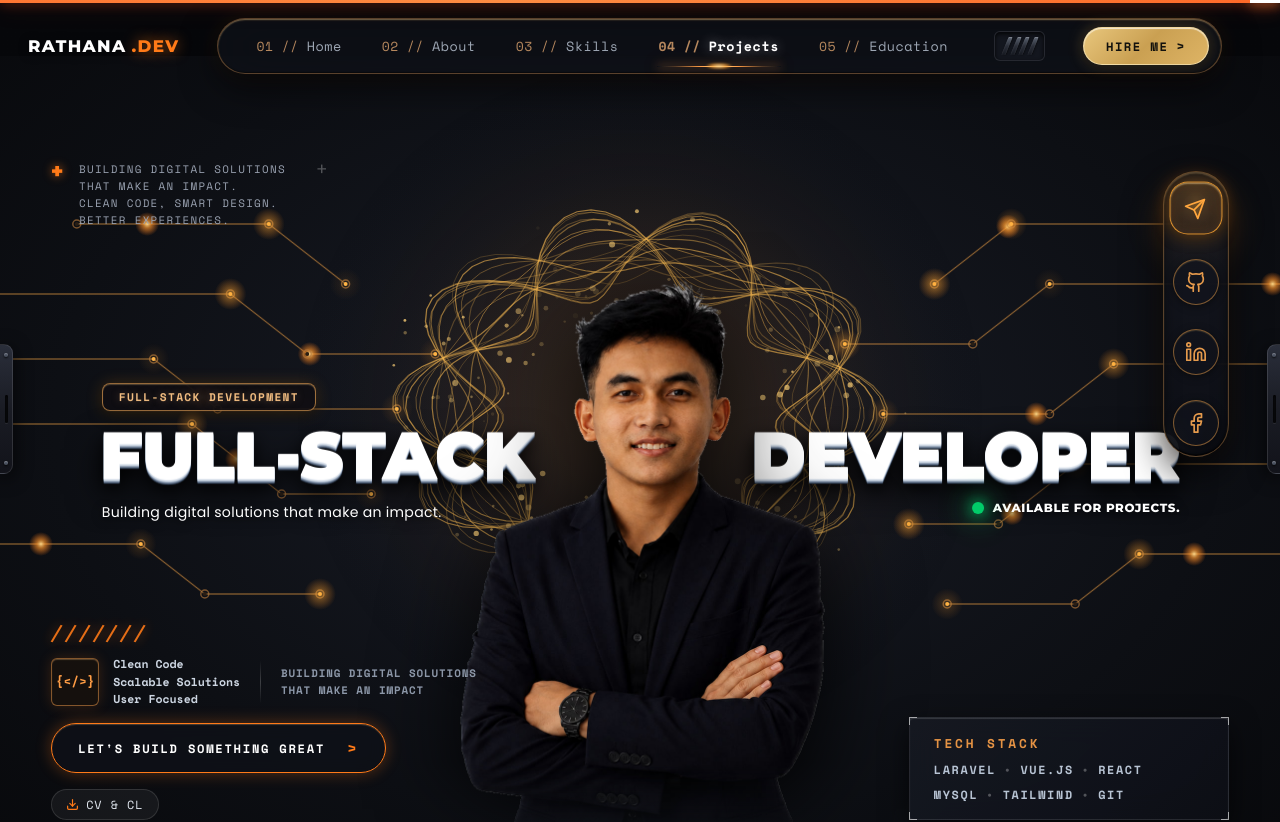
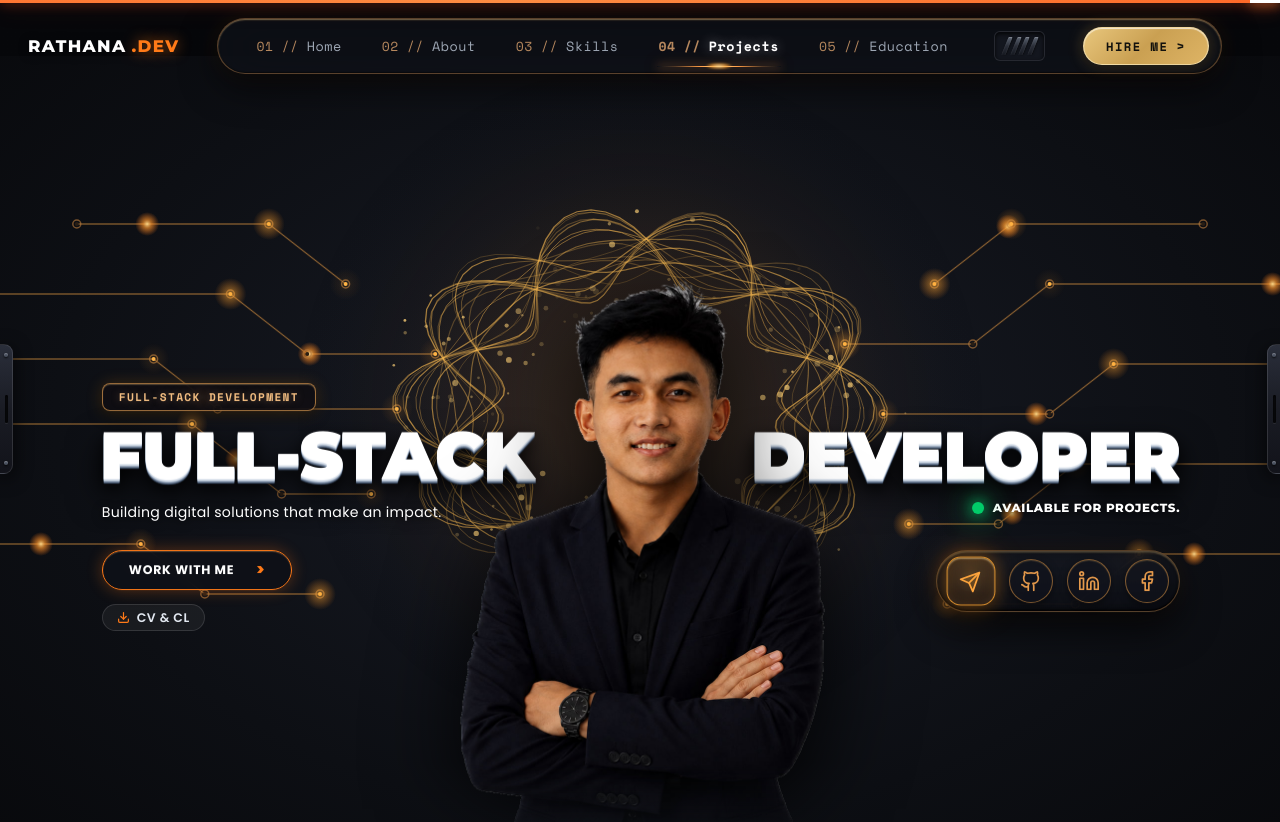
Before and after one commit to Rathana-SOKHA/my_portfolio, a React (Vite) app: page / in a window 1280 px wide. Shown: the top 822 px of the page. Built offline with nearby package versions, Linux system fonts and the light colour scheme; no server answers.

Commit message:
feat: update hero section

```diff
--- a/src/sections/Hero.jsx
+++ b/src/sections/Hero.jsx
@@ -420,6 +420,39 @@ export default function HeroSection({ isActive = true }) {
               <Badge className="hero-fullstack-badge">FULL-STACK DEVELOPMENT</Badge>
               <span className="title-part part-fullstack">FULL-STACK</span>
               <span className="hero-fullstack-tagline">Building digital solutions that make an impact.</span>
+              <div className="hero-fullstack-actions">
+                <Button href="#contact" className="cyber-btn-primary">
+                  <span className="btn-text">WORK WITH ME</span>
+                  <span className="btn-arrow">&gt;</span>
+                </Button>
+
+                <div className="hud-quick-links">
+                  <a
+                    href={cvFilePath}
+                    download="Rathana-SOKHA-CV.pdf"
+                    className="quick-cv-link"
+                    title="Download Full Resume"
+                  >
+                    <svg
+                      className="quick-link-icon"
+                      width="13"
+                      height="13"
+                      viewBox="0 0 24 24"
+                      fill="none"
+                      stroke="currentColor"
+                      strokeWidth="2.2"
+                      strokeLinecap="round"
+                      strokeLinejoin="round"
+                      aria-hidden="true"
+                    >
+                      <path d="M21 15v4a2 2 0 0 1-2 2H5a2 2 0 0 1-2-2v-4" />
+                      <polyline points="7 10 12 15 17 10" />
+                      <line x1="12" y1="15" x2="12" y2="3" />
+                    </svg>
+                    <span>CV &amp; CL</span>
+                  </a>
+                </div>
+              </div>
             </span>
             <span className="title-spacer">&nbsp;</span>
             <span className="title-part-group part-developer-group">
@@ -428,52 +461,18 @@ export default function HeroSection({ isActive = true }) {
                 <span className="developer-pulse-dot" aria-hidden="true" />
                 <span className="developer-status-text">AVAILABLE FOR PROJECTS.</span>
               </span>
-            </span>
-          </h1>
-        </div>
 
-        {/* Center Portrait Cutout of Rathana */}
-        <div className="center-portrait-container">
-          <div className="portrait-scroll-effect">
-            <img
-              src={profileCutout}
-              alt="SOKHA Rathana - Full-Stack Developer"
-              className="portrait-cutout-img"
-            />
-          </div>
-        </div>
-      </div>
-
-      {/* ================= HUD OVERLAY (TOP & BOTTOM BARS) ================= */}
-      <div className="hud-layer">
-        {/* TOP ROW HUD */}
-        <div className="hud-top-row">
-          {/* Top Left: 4-line monospace mission text with orange + */}
-          <div className="hud-top-left">
-            <div className="hud-cross-row">
-              <span className="orange-cross">+</span>
-              <div className="hud-mission-text">
-                <p>BUILDING DIGITAL SOLUTIONS</p>
-                <p>THAT MAKE AN IMPACT.</p>
-                <p>CLEAN CODE, SMART DESIGN.</p>
-                <p>BETTER EXPERIENCES.</p>
-              </div>
-              <span className="faint-cross">+</span>
-            </div>
-          </div>
-
-          <div className="hud-top-right">
-            {/* Cyber Floating Social Capsule Dock (Matching Reference Image) */}
+              {/* Cyber Floating Social Capsule Dock - Row below AVAILABLE FOR PROJECTS */}
               <div
-              className="cyber-social-dock"
+                className="hero-developer-socials"
                 aria-label="Social Profiles"
                 onMouseLeave={() => setActiveSocial("telegram")}
               >
                 <div
-                className={`social-dock-ambient-glow glow-${activeSocial}`}
+                  className={`social-row-glow glow-${activeSocial}`}
                   aria-hidden="true"
                 />
-              <div className="social-dock-capsule">
+                <div className="social-row-capsule">
                   <a
                     href="https://t.me/rathana_dev"
                     target="_blank"
@@ -575,109 +574,32 @@ export default function HeroSection({ isActive = true }) {
                   </a>
                 </div>
               </div>
+            </span>
+          </h1>
+        </div>
+
+        {/* Center Portrait Cutout of Rathana */}
+        <div className="center-portrait-container">
+          <div className="portrait-scroll-effect">
+            <img
+              src={profileCutout}
+              alt="SOKHA Rathana - Full-Stack Developer"
+              className="portrait-cutout-img"
+            />
+          </div>
         </div>
       </div>
 
-        {/* BOTTOM ROW HUD */}
-        <div className="hud-bottom-row">
-          {/* Bottom Left: Slashes, Code Tag, Mission text, and Glowing Action Button */}
-          <div className="hud-bottom-left">
-            {/* Diagonal Orange Slashes */}
-            <div className="hud-diagonal-slashes" aria-hidden="true">
-              <span>/</span><span>/</span><span>/</span><span>/</span><span>/</span><span>/</span><span>/</span>
+      {/* ================= HUD OVERLAY (TOP & BOTTOM BARS) ================= */}
+      <div className="hud-layer" aria-hidden="true">
+        {/* TOP ROW HUD */}
+        <div className="hud-top-row">
+          <div className="hud-top-left" aria-hidden="true" />
+          <div className="hud-top-right" aria-hidden="true" />
         </div>
 
-            {/* Middle Feature Group */}
-            <div className="hud-feature-group">
-              {/* Bronze Bracketed Code Icon */}
-              <div className="hud-code-card">
-                <div className="code-icon-bracket">
-                  <span className="code-tag">&#123;&lt;/&gt;&#125;</span>
-                </div>
-                <div className="code-features-list">
-                  <span className="feature-item">Clean Code</span>
-                  <span className="feature-item">Scalable Solutions</span>
-                  <span className="feature-item">User Focused</span>
-                </div>
-              </div>
-
-              {/* Vertical Divider */}
-              <div className="hud-vertical-divider" aria-hidden="true" />
-
-              {/* Mission Statement */}
-              <div className="hud-mission-blurb">
-                <p>BUILDING DIGITAL SOLUTIONS</p>
-                <p>THAT MAKE AN IMPACT</p>
-              </div>
-            </div>
-
-            {/* Glowing Orange Primary Action Button */}
-            <div className="hud-action-row">
-              <Button href="#contact" className="cyber-btn-primary">
-                <span className="btn-text">LET'S BUILD SOMETHING GREAT</span>
-                <span className="btn-arrow">&gt;</span>
-              </Button>
-            </div>
-
-            {/* Quick Resume Link */}
-            <div className="hud-quick-links">
-              <a
-                href={cvFilePath}
-                download="Rathana-SOKHA-CV.pdf"
-                className="quick-cv-link"
-                title="Download Full Resume"
-              >
-                <svg
-                  className="quick-link-icon"
-                  width="13"
-                  height="13"
-                  viewBox="0 0 24 24"
-                  fill="none"
-                  stroke="currentColor"
-                  strokeWidth="2.2"
-                  strokeLinecap="round"
-                  strokeLinejoin="round"
-                  aria-hidden="true"
-                >
-                  <path d="M21 15v4a2 2 0 0 1-2 2H5a2 2 0 0 1-2-2v-4" />
-                  <polyline points="7 10 12 15 17 10" />
-                  <line x1="12" y1="15" x2="12" y2="3" />
-                </svg>
-                <span>CV &amp; CL</span>
-              </a>
-            </div>
-          </div>
-
-          {/* Bottom Right: Brushed Dark Metal Tech Stack Card */}
-          <div className="hud-bottom-right">
-            <div className="hud-tech-card">
-              <span className="card-bracket top-left" />
-              <span className="card-bracket top-right" />
-              <span className="card-bracket bottom-left" />
-              <span className="card-bracket bottom-right" />
-
-              <div className="tech-card-inner">
-                <div className="tech-card-header">TECH STACK</div>
-
-                <div className="tech-card-row">
-                  <span className="tech-badge">LARAVEL</span>
-                  <span className="tech-sep">•</span>
-                  <span className="tech-badge">VUE.JS</span>
-                  <span className="tech-sep">•</span>
-                  <span className="tech-badge">REACT</span>
-                </div>
-
-                <div className="tech-card-row">
-                  <span className="tech-badge">MYSQL</span>
-                  <span className="tech-sep">•</span>
-                  <span className="tech-badge">TAILWIND</span>
-                  <span className="tech-sep">•</span>
-                  <span className="tech-badge">GIT</span>
-                </div>
-              </div>
-            </div>
-          </div>
-        </div>
+        {/* BOTTOM ROW HUD (Cleaned per request) */}
+        <div className="hud-bottom-row" aria-hidden="true" />
       </div>
     </section>
   );
--- a/src/styles/HeroSection.css
+++ b/src/styles/HeroSection.css
@@ -190,6 +190,24 @@
   z-index: 5;
 }
 
+/* Action Button & CV link starting at the exact same left line as FULL-STACK */
+.hero-fullstack-actions {
+  position: absolute;
+  top: calc(100% + clamp(46px, 5vw, 68px));
+  left: 2px;
+  display: flex;
+  flex-direction: column;
+  align-items: flex-start;
+  gap: 12px;
+  pointer-events: auto;
+  z-index: 10;
+  text-shadow: none;
+}
+
+.hero-fullstack-actions * {
+  text-shadow: none;
+}
+
 /* Grouping for DEVELOPER and its Status */
 .part-developer-group {
   position: relative;
@@ -216,6 +234,89 @@
   text-shadow: 0 2px 10px rgba(0, 0, 0, 0.85);
   pointer-events: auto;
   z-index: 5;
+}
+
+/* Social Icon Dock positioned as a horizontal row below AVAILABLE FOR PROJECTS */
+.hero-developer-socials {
+  position: absolute;
+  top: calc(100% + clamp(46px, 5vw, 68px));
+  right: 0;
+  display: flex;
+  flex-direction: row;
+  align-items: center;
+  pointer-events: auto;
+  z-index: 10;
+  text-shadow: none;
+}
+
+.hero-developer-socials * {
+  text-shadow: none;
+}
+
+/* Horizontal Social Row Capsule */
+.social-row-capsule {
+  position: relative;
+  display: flex;
+  flex-direction: row;
+  align-items: center;
+  justify-content: center;
+  width: auto;
+  height: auto;
+  padding: 6px 10px;
+  gap: 14px;
+  box-sizing: border-box;
+  background: linear-gradient(180deg, rgba(24, 27, 36, 0.78) 0%, rgba(13, 15, 22, 0.86) 100%);
+  backdrop-filter: blur(16px);
+  -webkit-backdrop-filter: blur(16px);
+  border-radius: 9999px;
+  border: 1.5px solid rgba(225, 155, 75, 0.35);
+  box-shadow:
+    0 16px 38px rgba(0, 0, 0, 0.75),
+    0 0 24px rgba(245, 145, 30, 0.08),
+    inset 0 1.5px 1.5px rgba(255, 215, 140, 0.28),
+    inset 0 -1.5px 1.5px rgba(0, 0, 0, 0.7),
+    inset 0 0 16px rgba(0, 0, 0, 0.5);
+  transition: border-color 0.3s ease, box-shadow 0.3s ease;
+}
+
+.social-row-capsule:hover {
+  border-color: rgba(245, 160, 50, 0.48);
+  box-shadow:
+    0 18px 44px rgba(0, 0, 0, 0.8),
+    0 0 28px rgba(245, 145, 30, 0.16),
+    inset 0 1.5px 1.5px rgba(255, 225, 160, 0.38),
+    inset 0 -1.5px 1.5px rgba(0, 0, 0, 0.7),
+    inset 0 0 18px rgba(0, 0, 0, 0.5);
+}
+
+/* Ambient glow moving along the horizontal row */
+.social-row-glow {
+  position: absolute;
+  top: 50%;
+  transform: translate(-50%, -50%);
+  width: 76px;
+  height: 76px;
+  background: radial-gradient(circle, rgba(245, 145, 30, 0.45) 0%, rgba(245, 145, 30, 0.12) 55%, transparent 75%);
+  filter: blur(14px);
+  pointer-events: none;
+  z-index: -1;
+  transition: left 0.35s cubic-bezier(0.16, 1, 0.3, 1), opacity 0.3s ease;
+}
+
+.social-row-glow.glow-telegram {
+  left: 33px;
+}
+
+.social-row-glow.glow-github {
+  left: 91px;
+}
+
+.social-row-glow.glow-linkedin {
+  left: 147px;
+}
+
+.social-row-glow.glow-facebook {
+  left: 203px;
 }
 
 .developer-pulse-dot {
@@ -491,8 +592,8 @@
 
 /* Circle state (GitHub and Facebook default) */
 .social-dock-btn.is-circle {
-  width: 44px;
-  height: 44px;
+  width: 42px;
+  height: 42px;
   border-radius: 50%;
   border: 1.5px solid rgba(220, 150, 70, 0.55);
   background: rgba(18, 21, 29, 0.45);
@@ -504,9 +605,9 @@
 /* Squircle state (Telegram default, and any active button) */
 .social-dock-btn.is-squircle,
 .social-dock-btn.is-active {
-  width: 50px;
-  height: 50px;
-  border-radius: 18px;
+  width: 46px;
+  height: 46px;
+  border-radius: 14px;
   border: 1.5px solid rgba(245, 160, 48, 0.88);
   background: radial-gradient(circle at 50% 35%, rgba(245, 160, 48, 0.26) 0%, rgba(200, 110, 25, 0.1) 68%, rgba(22, 25, 34, 0.85) 100%);
   color: #ffa63e;
@@ -559,6 +660,7 @@
   display: flex;
   flex-direction: column;
   align-items: flex-end;
+  margin-left: auto;
   pointer-events: auto;
 }
 
@@ -769,11 +871,12 @@
   border-radius: 9999px;
   color: #ffffff;
   text-decoration: none;
-  font-family: 'Space Mono', monospace;
-  font-size: clamp(0.76rem, 0.82vw, 0.9rem);
+  font-family: 'Poppins', -apple-system, sans-serif;
+  font-size: clamp(0.78rem, 0.86vw, 0.92rem);
   font-weight: 700;
-  letter-spacing: 0.14em;
+  letter-spacing: 0.06em;
   text-transform: uppercase;
+  text-shadow: none;
   cursor: pointer;
   transition: all 0.3s cubic-bezier(0.16, 1, 0.3, 1);
   box-shadow:
@@ -788,6 +891,7 @@
   font-weight: 800;
   font-size: 1rem;
   transition: transform 0.25s ease, color 0.25s ease;
+  text-shadow: none;
 }
 
 .cyber-btn-primary:hover {
@@ -820,9 +924,11 @@
   border-radius: 9999px;
   color: #e2e8f0;
   text-decoration: none;
-  font-family: 'Space Mono', monospace;
-  font-size: 0.74rem;
-  letter-spacing: 0.08em;
+  font-family: 'Poppins', -apple-system, sans-serif;
+  font-size: 0.78rem;
+  font-weight: 600;
+  letter-spacing: 0.04em;
+  text-shadow: none;
   transition: all 0.25s ease;
 }
 
@@ -1097,6 +1203,12 @@
     max-width: 290px;
   }
 
+  .hero-fullstack-actions {
+    position: static;
+    margin-top: 10px;
+    align-items: center;
+  }
+
   .part-developer-group {
     flex-direction: column;
     align-items: center;
@@ -1110,6 +1222,13 @@
     text-align: center;
     justify-content: center;
     white-space: normal;
+  }
+
+  .hero-developer-socials {
+    position: static;
+    margin-top: 10px;
+    align-items: center;
+    justify-content: center;
   }
 
   .title-spacer {
```
Lines whose indentation alone changed are shown as unchanged.
